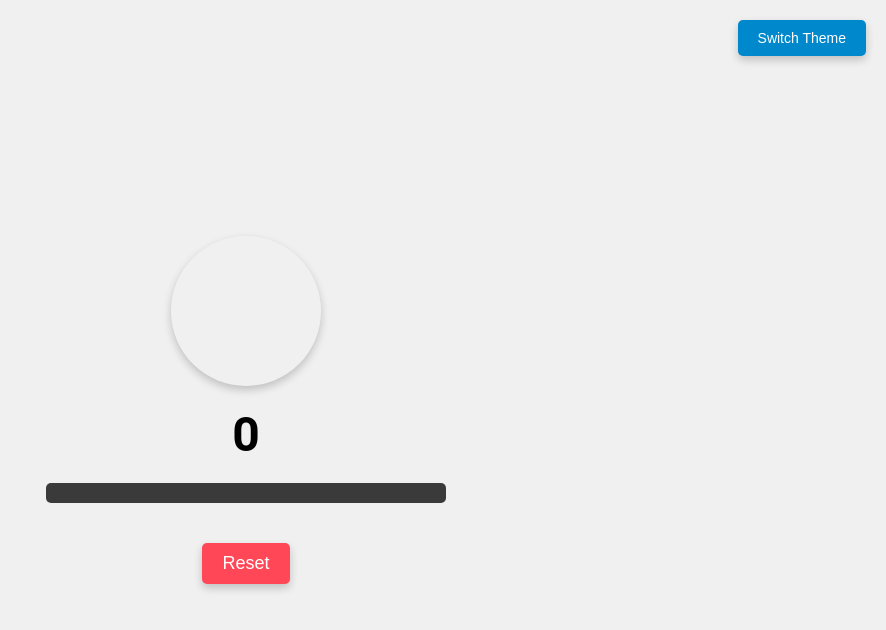
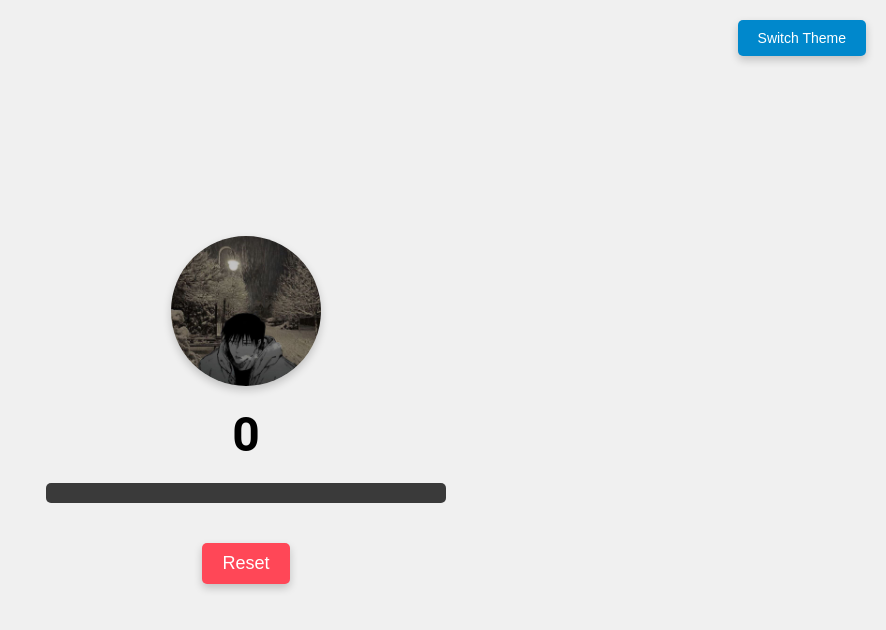
Before and after one commit to Saidilom/test2, a plain HTML site: page index.html in a window 1280 px wide. Shown: the whole page, without its empty margins (394-1280 px from the left). Drawn offline with Linux system fonts and the light colour scheme; files that its build step writes are made by us from their sources; files whose address does not match are found by name.

Commit message:
Update main.css

```diff
--- a/main.css
+++ b/main.css
@@ -1,7 +1,7 @@
 :root {
     --background-color: #f0f0f0;
     --text-color: #000000;
-    --clicker-bg: url(../rasm2/rir.jpg);
+    --clicker-bg: url(../rasm/rir.jpg);
     --progress-bg: #00ff00;
     --reset-bg: #ff4757;
     --reset-hover-bg: #ff6b81;
```
